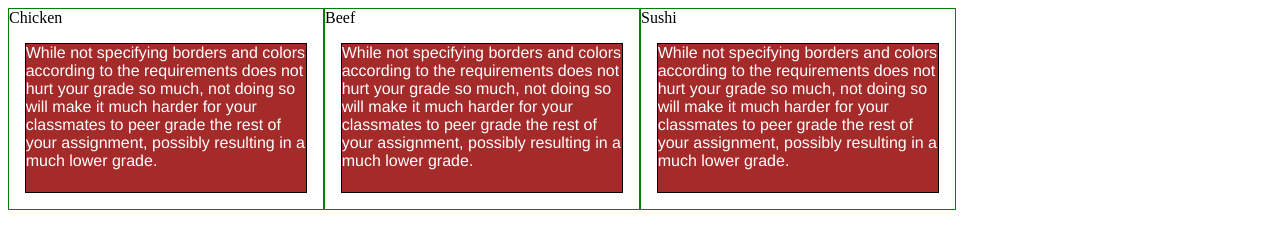
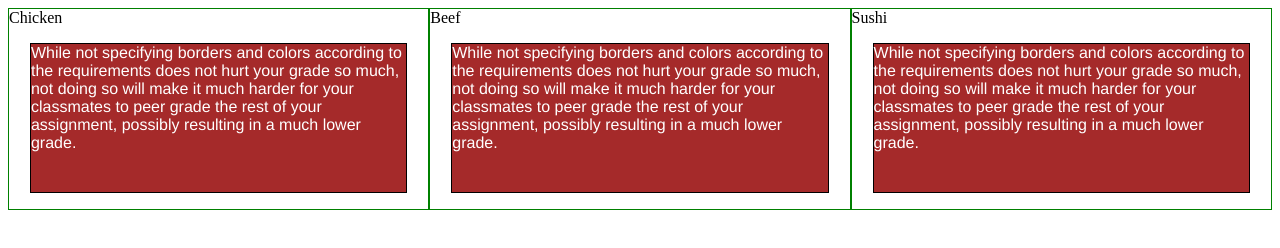
Before and after one commit to aorazay/module2_solution, a plain HTML site: page index.html in a window 1280 px wide. Drawn offline with Linux system fonts and the light colour scheme.

Commit message:
Update index.html

```diff
--- a/index.html
+++ b/index.html
@@ -8,9 +8,9 @@
 </head>
 <body>
 <div class="row">
-  <div class="col-lg-3 col-md-6"><section>Chicken</section><p>While not specifying borders and colors according to the requirements does not hurt your grade so much, not doing so will make it much harder for your classmates to peer grade the rest of your assignment, possibly resulting in a much lower grade.</p></div>
-  <div class="col-lg-3 col-md-6"><section>Beef</section><p>While not specifying borders and colors according to the requirements does not hurt your grade so much, not doing so will make it much harder for your classmates to peer grade the rest of your assignment, possibly resulting in a much lower grade.</p></div>
-  <div class="col-lg-3 col-md-6"><section>Sushi</section><p>While not specifying borders and colors according to the requirements does not hurt your grade so much, not doing so will make it much harder for your classmates to peer grade the rest of your assignment, possibly resulting in a much lower grade.</p></div>
+  <div class="col-lg-4 col-md-6"><div>Chicken</div><p>While not specifying borders and colors according to the requirements does not hurt your grade so much, not doing so will make it much harder for your classmates to peer grade the rest of your assignment, possibly resulting in a much lower grade.</p></div>
+  <div class="col-lg-4 col-md-6"><div>Beef</div><p>While not specifying borders and colors according to the requirements does not hurt your grade so much, not doing so will make it much harder for your classmates to peer grade the rest of your assignment, possibly resulting in a much lower grade.</p></div>
+  <div class="col-lg-4 col-md-6"><div>Sushi</div><p>While not specifying borders and colors according to the requirements does not hurt your grade so much, not doing so will make it much harder for your classmates to peer grade the rest of your assignment, possibly resulting in a much lower grade.</p></div>
 </div>
 
 </body>
```
